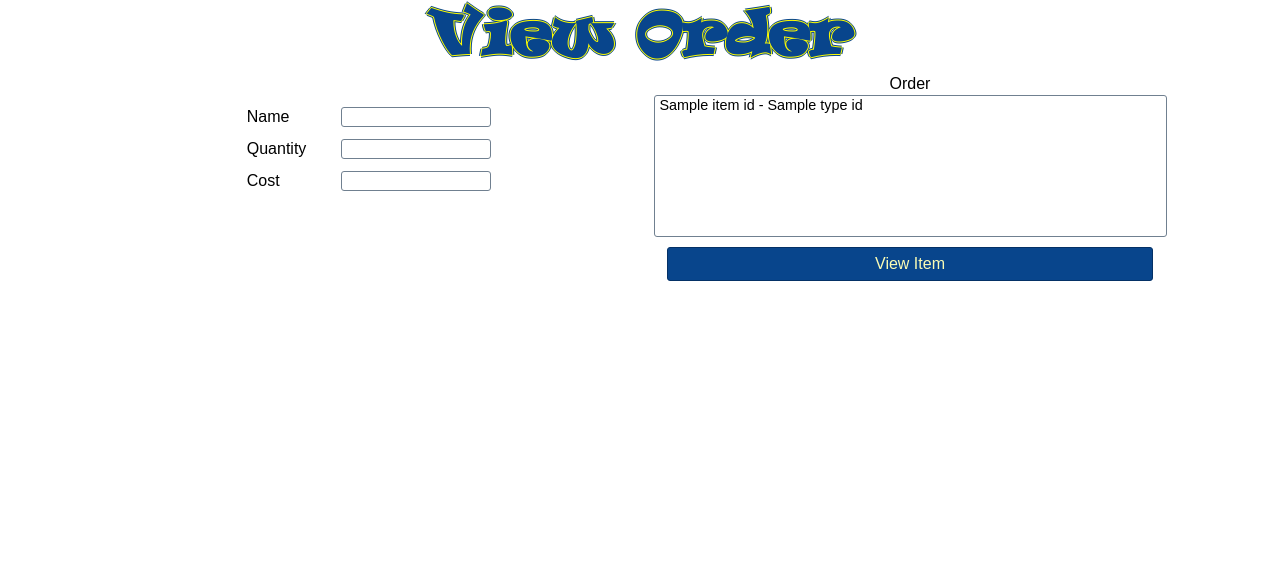
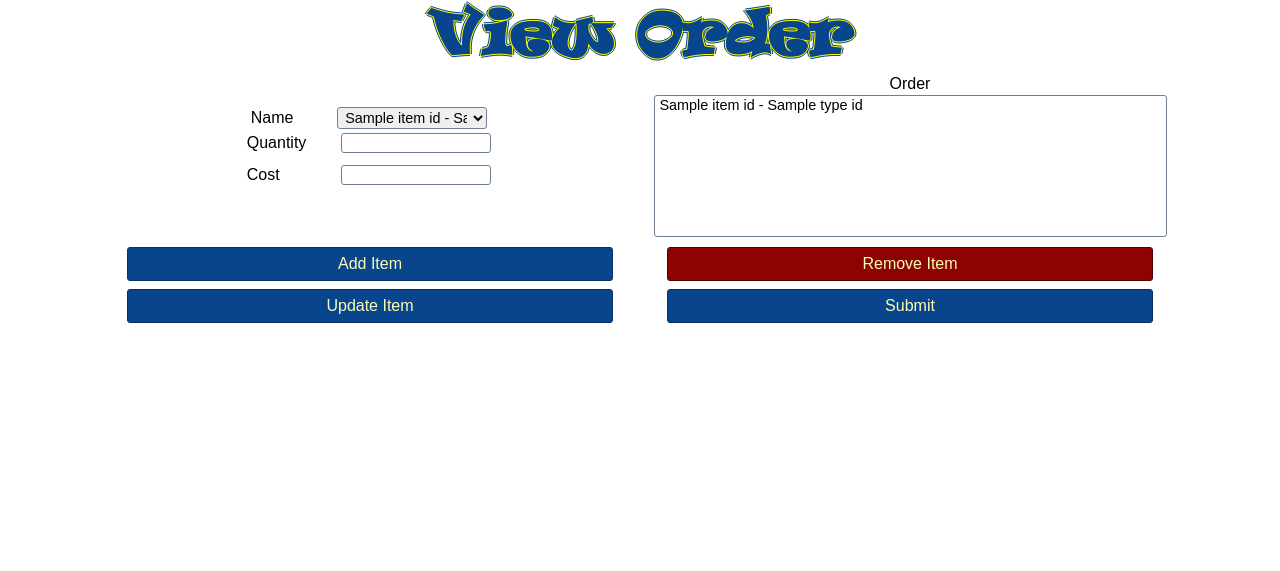
Before and after one commit to based-jace/sheris-shaved-ice, a Django app: template inv_manage/templates/inv_manage/editorder.html in a window 1280 px wide. Shown: the part 60-631 px from the top of the page. Run offline with Django 3.2, Linux system fonts and the light colour scheme; the template is opened without the code that fills it: most values are stand-ins (such as "Sample title", 1, 10 or a date in 2020); some web fonts are replaced.

Commit message:
Fixed Edit Order

```diff
--- a/inv_manage/databaseutils.py
+++ b/inv_manage/databaseutils.py
@@ -177,6 +177,10 @@ class db_methods:
                 #delete an item
                 elif splitdata[4] == '-1' and splitdata[0] != '-2':
                     deleteItem = PurchaseItem.objects.get(id=int(splitdata[0]))
+                    item.quantity -= deleteItem.quantity
+                    item.save()
+                    purchase.total_amount -= deleteItem.total_amount
+                    purchase.save()
                     deleteItem.delete()
 
         for order in orderData:
--- a/inv_manage/static/js/editItems.js
+++ b/inv_manage/static/js/editItems.js
@@ -17,49 +17,66 @@ function additem(){
         Quantity:document.getElementById("quantity").value,
         Cost:document.getElementById("cost").value
     }
-    let option = document.createElement("option");
-    option.text = items.options[attindex].text;
-    option.value = "-2," + purchaseItem.Attribute +","+ purchaseItem.Quantity +","+ purchaseItem.Cost + ",0";
-    orderList.add(option);
-    setUpOrderOptions();
+    if(purchaseItem.Quantity != "" && purchaseItem.Cost != ""){
+        let option = document.createElement("option");
+        option.text = items.options[attindex].text;
+        option.value = "-2," + purchaseItem.Attribute +","+ purchaseItem.Quantity +","+ purchaseItem.Cost + ",0";
+        orderList.add(option);
+        setUpOrderOptions();
+    }
+    else{
+        alert("Please fill out both the cost and quantity fields before adding or updating an item.");
+    }
 }
 
 function loadEditField(self){
-    // selectedItem = self;
-    // let data = selectedItem.value;
+    selectedItem = self;
+    let data = selectedItem.value;
+    let splitdata = data.split(",");
+    for(let i = 0; i < itemNames.length;++i){
+        if(itemNames[i].value == splitdata[1]){
+            itemNames[i].selected = true;
+        }
+    }
+    quantityField.value = parseInt(splitdata[2]);
+    costField.value = parseFloat(splitdata[3]);
+    // let data = self;
     // let splitdata = data.split(",");
     // for(let i = 0; i < itemNames.length;++i){
     //     if(itemNames[i].value == splitdata[1]){
     //         itemNames[i].selected = true;
     //     }
     // }
+    // items.value = itemNames[splitdata[1] - 1].text;
     // quantityField.value = parseInt(splitdata[2]);
     // costField.value = parseFloat(splitdata[3]);
-    let data = self;
-    let splitdata = data.split(",");
-    // for(let i = 0; i < itemNames.length;++i){
-    //     if(itemNames[i].value == splitdata[1]){
-    //         itemNames[i].selected = true;
-    //     }
-    // }
-    items.value = itemNames[splitdata[1] - 1].text;
-    quantityField.value = parseInt(splitdata[2]);
-    costField.value = parseFloat(splitdata[3]);
 }
 
 function setUpOrderOptions(){
+    document.getElementById("submit-btn").onclick = function(){selectItems();}
     for(let i = 0;i < orderList.options.length;++i){
-        orderList.options[i].ondblclick = function(){loadEditField(orderList.options[i])};
+        orderList.options[i].onclick = function(){loadEditField(orderList.options[i])};
     }
+}
+
+function clearFields(){
+    quantityField.value = "";
+    costField.value = "";
 }
 
 function updateOrder(){
     let data = selectedItem.value;
     let splitData = data.split(",");
     let itemindex = items.selectedIndex;
+    if(quantityField.value != "" && costField.value != ""){
     selectedItem.disabled = false;
     selectedItem.value = splitData[0] + "," + items.options[itemindex].value + "," + quantityField.value + "," + costField.value + ',0';
     selectedItem.text = items.options[itemindex].text;
+    items.options[itemindex].selected = false;
+    }
+    else{
+        alert("Please fill out both the cost and quantity fields before adding or updating an item.");
+    }
 }
 
 //TODO change to work with ajax and remove from the database as well.
@@ -76,15 +93,16 @@ function removeItem(){
 
 function selectItems(){
     for(let i = 0; i < orderList.options.length;i++){
+        orderList.options[i].disabled = false;
         orderList.options[i].selected = true;
-        orderList.options[i].disabled = false;
+
     }
 }
 
 setUpOrderOptions();
-// document.getElementById("update-btn").onclick = function(){updateOrder()}
-// document.getElementById("rmv-btn").onclick = function(){removeItem();setUpOrderOptions();}
-// document.getElementById("add-btn").onclick = function(){additem();}
-document.getElementById("view-item-btn").addEventListener('click', ()=>{
-    loadEditField(orderList.value);
-});
+document.getElementById("update-btn").onclick = function(){updateOrder()}
+document.getElementById("rmv-btn").onclick = function(){removeItem();setUpOrderOptions();}
+document.getElementById("add-btn").onclick = function(){additem();}
+//document.getElementById("view-item-btn").addEventListener('click', ()=>{
+//     loadEditField(orderList.value);
+// });
--- a/inv_manage/templates/inv_manage/editorder.html
+++ b/inv_manage/templates/inv_manage/editorder.html
@@ -8,8 +8,8 @@
     <div class="form-left" id='orderitem'>
         <div class="input-cont">
             <label for="attname">Name</label>
-            <input class="form-input" type='text' name='attname' id='attname' readonly>
-            <select class="hidden form-input" id="attname" name='attname'>
+            <!-- <input class="form-input" type='text' name='attname' id='attname' readonly>    -->
+            <select  id="attname" name='attname'>
                 {% for item in items %}
                 {{item.item_id.name}}
                 <option readonly class="itemNames" value='{{ item.id }}'>{{item.item_id.name}} - {{item.item_id.type_id.name}}</option>
@@ -18,29 +18,29 @@
         </div>
         <div class="input-cont">
             <label for='quantity'>Quantity</label>
-            <input class="form-input" type='number' name='quantity' id='quantity' min='0' readonly>
+            <input class="form-input" type='number' name='quantity' id='quantity' min='0'>
         </div>
         <div class="input-cont">
             <label for='cost'>Cost</label>
-            <input class="form-input" type='number' name='cost' id='cost' min='0' step=".01" readonly>
+            <input class="form-input" type='number' name='cost' id='cost' min='0' step=".01">
         </div>
     </div>
-    <!-- <div class="form-left-controls">
+    <div class="form-left-controls">
         <button class="btn wide-btn" type="button" id="add-btn">Add Item</button>
         <button class="btn wide-btn" type="button" id='update-btn' >Update Item</button>
-    </div> -->
+    </div>
     <div class="form-right">
         <label class="center center-label" for="orderlist">Order</label>
-        <select id='orderlist' name='orderlist' size='8' required>
+        <select id='orderlist' name='orderlist' size='8' multiple required>
             {% for order in orders%}
             <option value="{{order.id}},{{order.item_id.id}},{{order.quantity}},{{order.total_amount}},0">{{order.item_id.item_id.name}} - {{order.item_id.item_id.type_id.name}}</option>
             {% endfor %}
         </select>
     </div>
     <div class="form-right-controls">
-        <!-- <button class="btn wide-btn red-btn" type="button" id='rmv-btn' >Remove Item</button> -->
-        <!-- <button class="btn wide-btn" type="submit" onclick="return selectItems()" id='submit-btn'>Submit</button> -->
-        <button id="view-item-btn" class="btn wide-btn" type="button">View Item</button>
+        <button class="btn wide-btn red-btn" type="button" id='rmv-btn' >Remove Item</button>
+        <button class="btn wide-btn" type="submit" onclick="return selectItems()" id='submit-btn'>Submit</button>
+        <!-- <button id="view-item-btn" class="btn wide-btn" type="button">View Item</button> -->
     </div>
 </form>
 {% endblock %}
```
